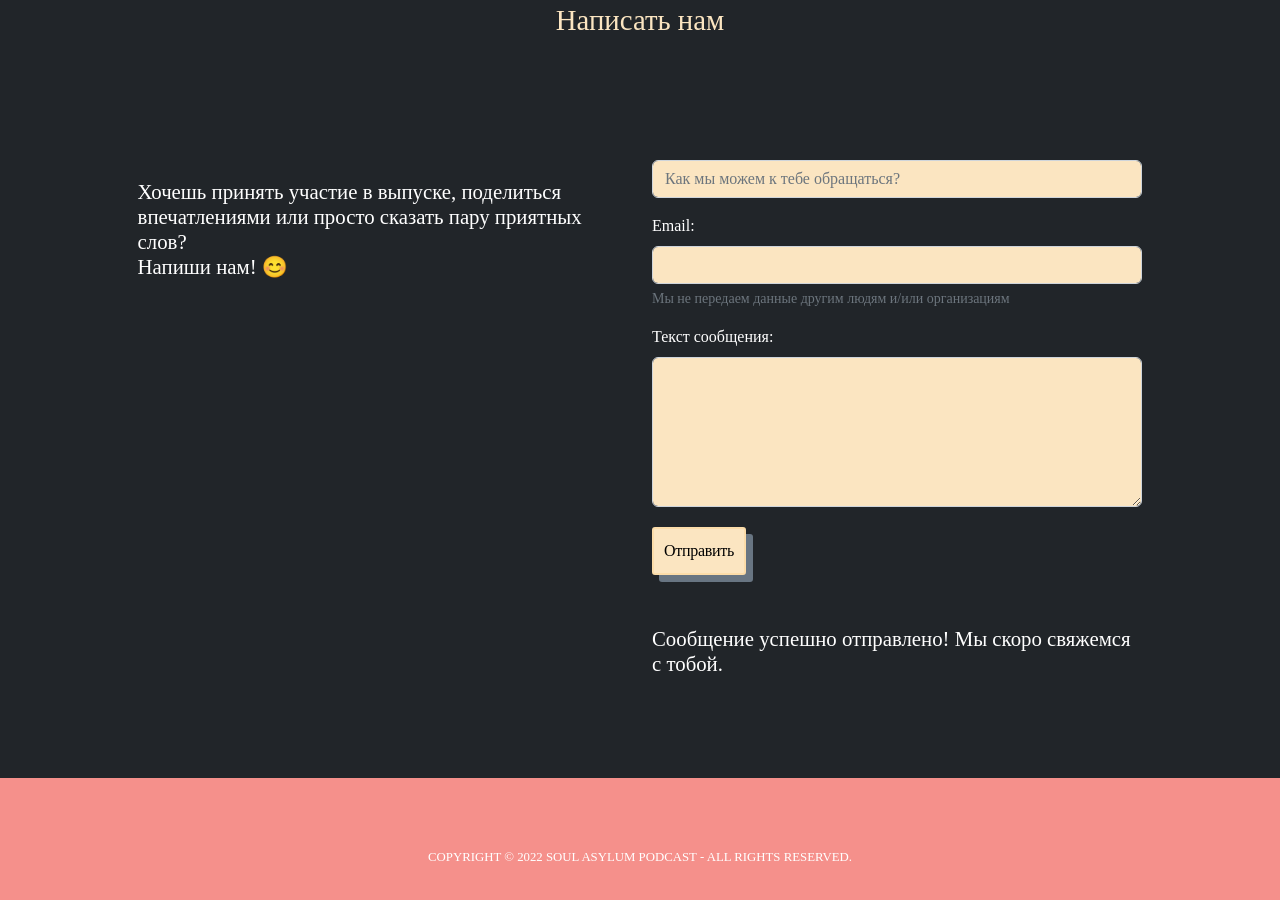
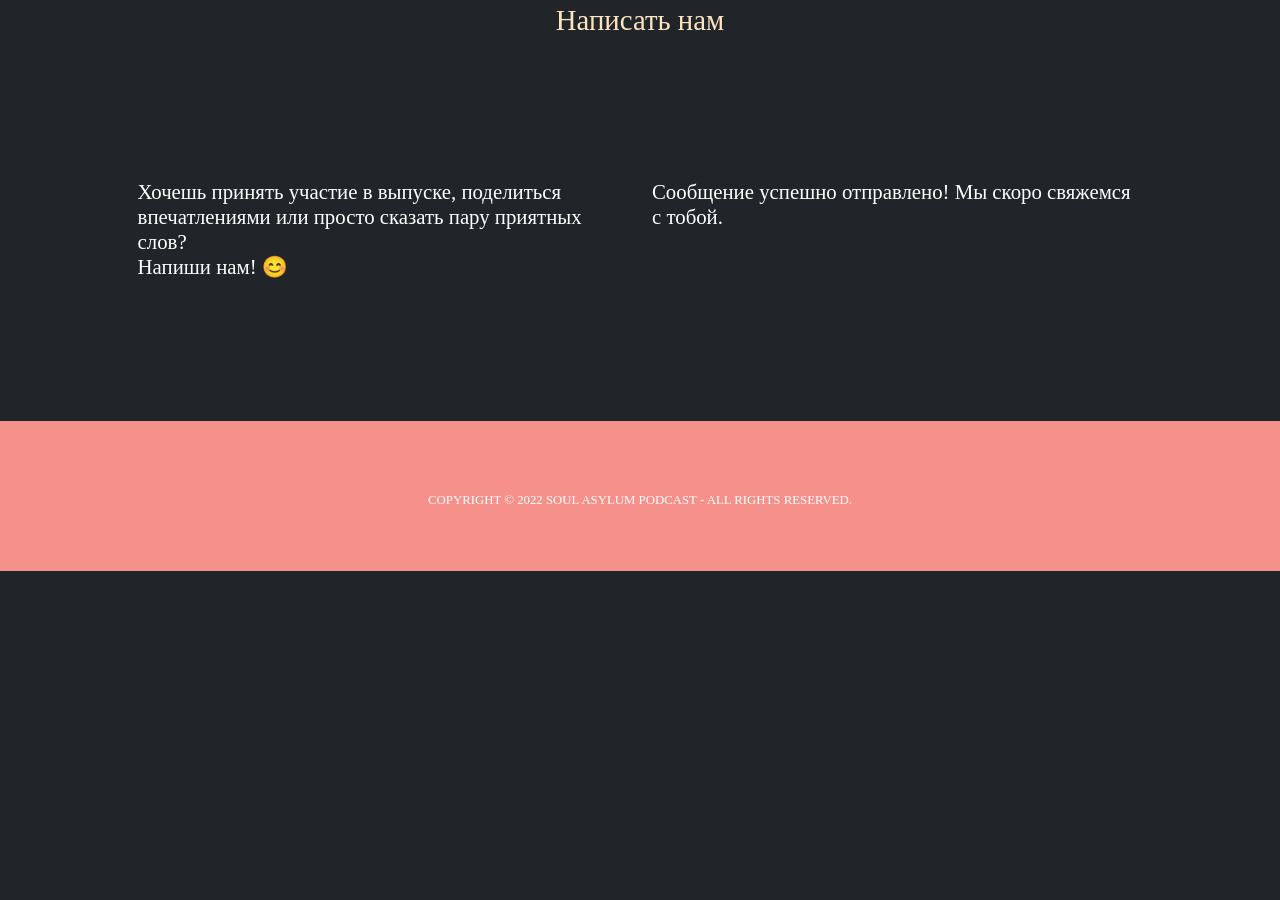
Before and after one commit to fraumarzhuk/Soul-Asylum-Podcast, a plain HTML site: page success.html in a window 1280 px wide. Shown: the part 2413-3313 px from the top of the page. After the commit the page ends 2984 px from the top, so only its background shows below. Drawn offline with nearby package versions, Linux system fonts and the light colour scheme; a web font is replaced by a local one.

Commit message:
Update success.html

```diff
--- a/success.html
+++ b/success.html
@@ -108,29 +108,6 @@
       </div>
 
       <div class="col-lg-6 col-xs-12">
-
-        <form action="https://formsubmit.co/fraumarzhuk@gmail.com" method="POST">
-          <!-- Honeypot -->
-          <input type="text" name="_honey" style="display: none;">
-          <!-- Disable captcha -->
-          <input type="hidden" name="_captcha" value="false">
-
-          <input type="hidden" name="_next" value="https://formsubmit.co/form/success.html">
-
-          <div class="mb-3">
-            <input class="form-control" type="text" id="name" name="name" placeholder="Как мы можем к тебе обращаться?" required>
-          </div>
-          <div class="mb-3">
-            <label for="exampleInputEmail1" class="form-label">Email:</label>
-            <input type="email" class="form-control" id="email" name="email" aria-describedby="emailHelp" required>
-            <div id="emailHelp" class="form-text">Мы не передаем данные другим людям и/или организациям</div>
-          </div>
-          <div class="mb-3">
-            <label for="exampleFormControlTextarea1" class="form-label">Текст сообщения:</label>
-            <textarea class="form-control" id="text" name="text" rows="3"></textarea  required>
-          </div>
-          <button type="submit" class="patreon-link">Отправить</button>
-        </form>
         <h3>Сообщение успешно отправлено! Мы скоро свяжемся с тобой.</h3>
       </div>
 
```
